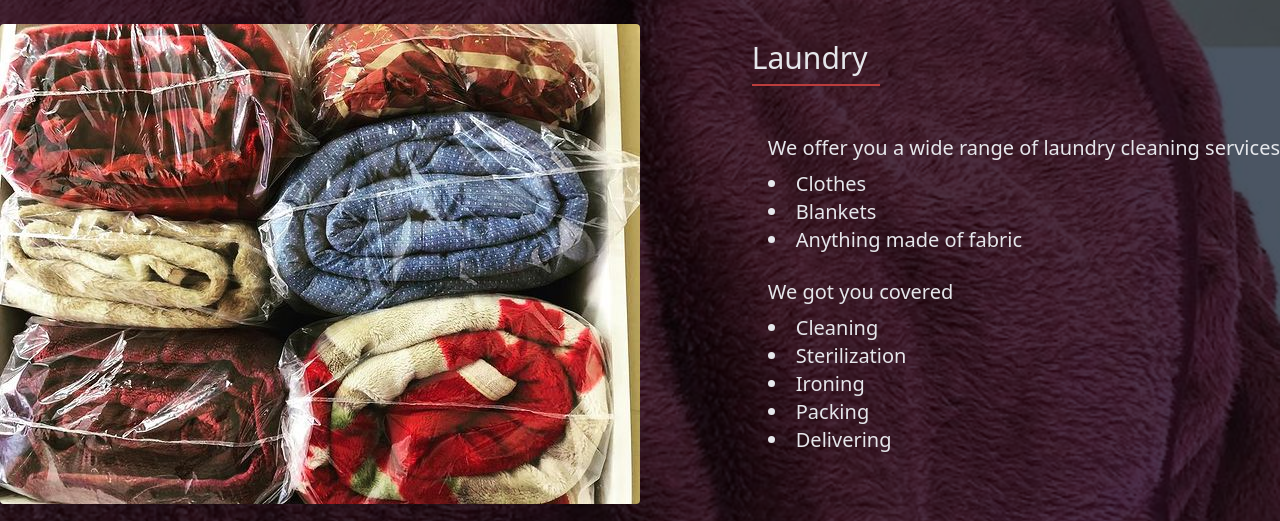
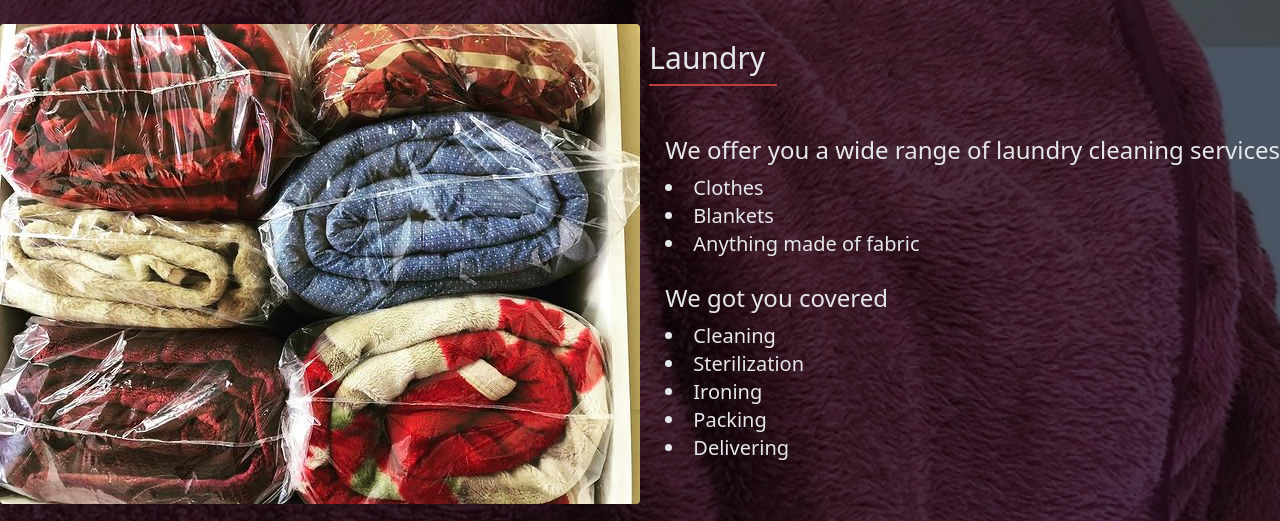
Before and after one commit to alrawas/snowwhitecleaningservices, a website: page public/index.html in a window 1280 px wide. Shown: the part 1120-1641 px from the top of the page. Drawn offline with nearby package versions, Linux system fonts and the light colour scheme.

Commit message:
font size change fixes

```diff
--- a/public/index.html
+++ b/public/index.html
@@ -175,14 +175,14 @@
               <div class="mt-2 w-32 h-0.5 bg-secondary mx-auto md:mx-0"></div>
             </div>
             <div class="text-gray-200 mt-12 text-left pl-4">
-              <p>We offer you a wide range of laundry cleaning services</p>
+              <p class="text-2xl">We offer you a wide range of laundry cleaning services</p>
               <ul class="list-disc list-inside mt-2">
                 <li>Clothes</li>
                 <li>Blankets</li>
                 <li>Anything made of fabric</li>
               </ul>
 
-              <p class="mt-6">We got you covered</p>
+              <p class="mt-6 text-2xl">We got you covered</p>
 
               <ul class="list-disc list-inside mt-2 mb-6">
                 <li>Cleaning</li>
```
